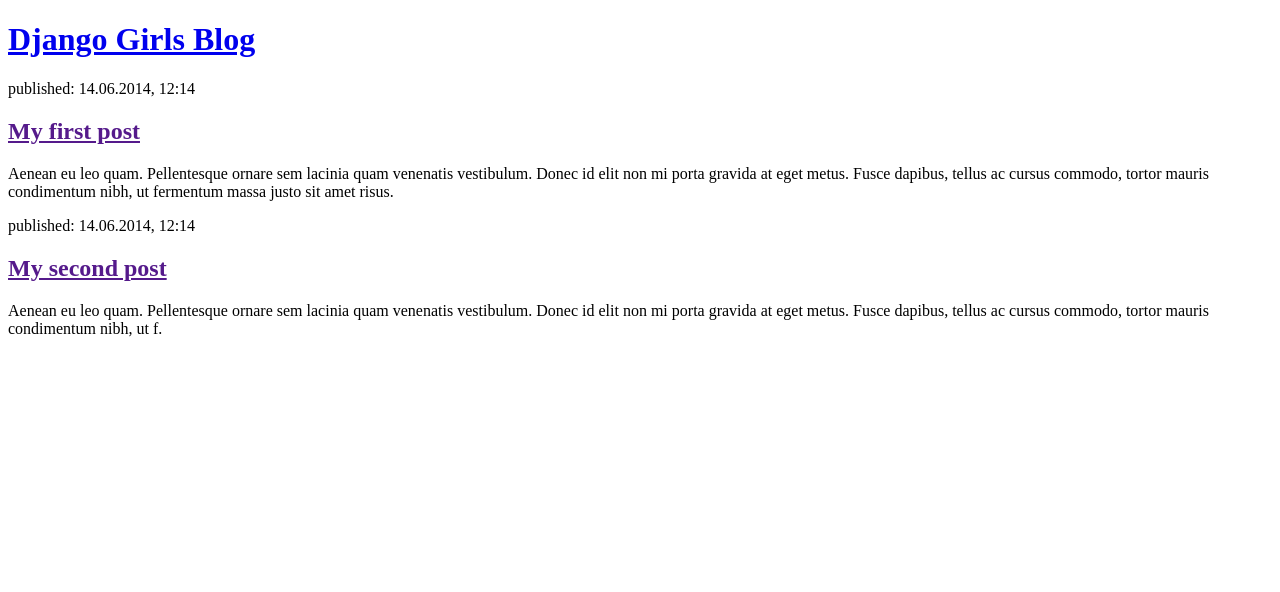
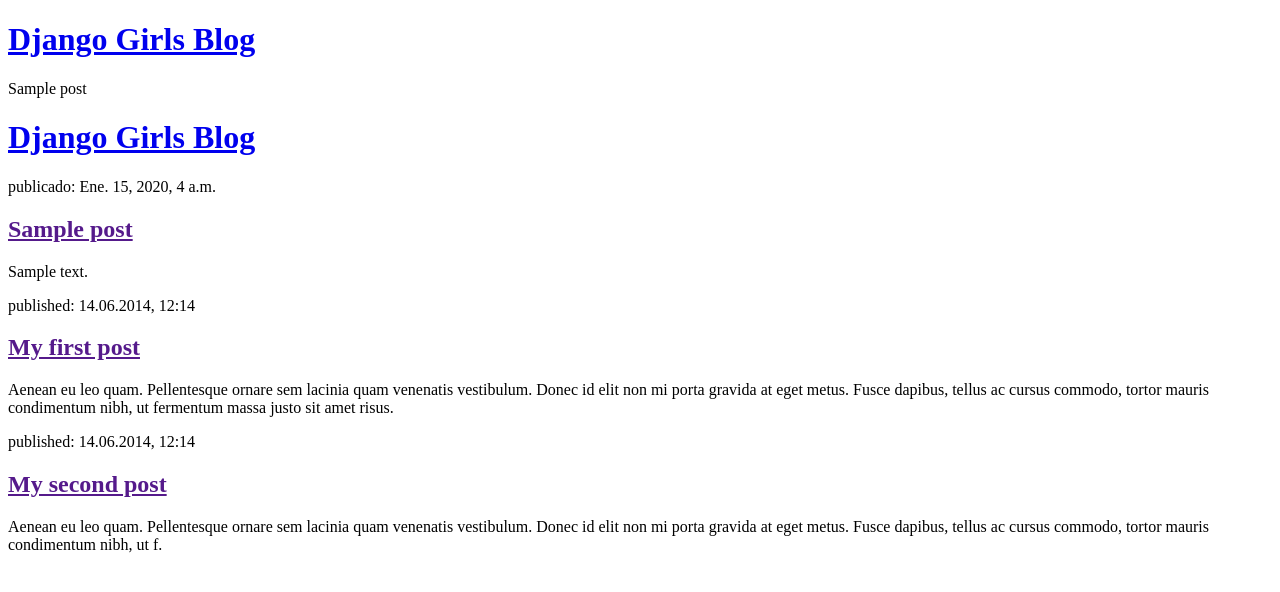
Before and after one commit to fatima-gonzalez/my-first-blog, a Django app: template blog/templates/blog/post_list.html in a window 1280 px wide. Shown: the top 592 px of the page. Run offline with Django 3.2, Linux system fonts and the light colour scheme; the template is opened without the code that fills it: values that come from a table or form of the project are taken from there, others are empty; tables that the repository leaves empty hold one stand-in row (values such as "Sample post").

Commit message:
Templates modificados para mostrar post desde base de datos.

```diff
--- a/blog/templates/blog/post_list.html
+++ b/blog/templates/blog/post_list.html
@@ -5,7 +5,19 @@
     <body>
         <div>
             <h1><a href="/">Django Girls Blog</a></h1>
+            {{post}}
         </div>
+        <div>
+            <h1><a href="/">Django Girls Blog</a></h1>
+        </div>
+
+        {% for post in posts %}
+            <div>
+                <p> publicado: {{ post.published_date }}</p>
+                <h2><a href="">{{ post.title }}</a></h2>
+                <p>{{ post.text|linebreaksbr }}</p>
+            </div>
+        {% endfor %}
 
         <div>
             <p>published: 14.06.2014, 12:14</p>
--- a/blog/views.py
+++ b/blog/views.py
@@ -1,6 +1,8 @@
 from django.shortcuts import render
-
+from django.utils import timezone
+from .models import Post
 # Create your views here.
 # Mensaje de prueba
 def post_list(request):
-    return render(request, 'blog/post_list.html', {})
+    posts = Post.objects.filter(published_date__lte=timezone.now()).order_by('published_date')
+    return render(request, 'blog/post_list.html', {'posts': posts})
```
